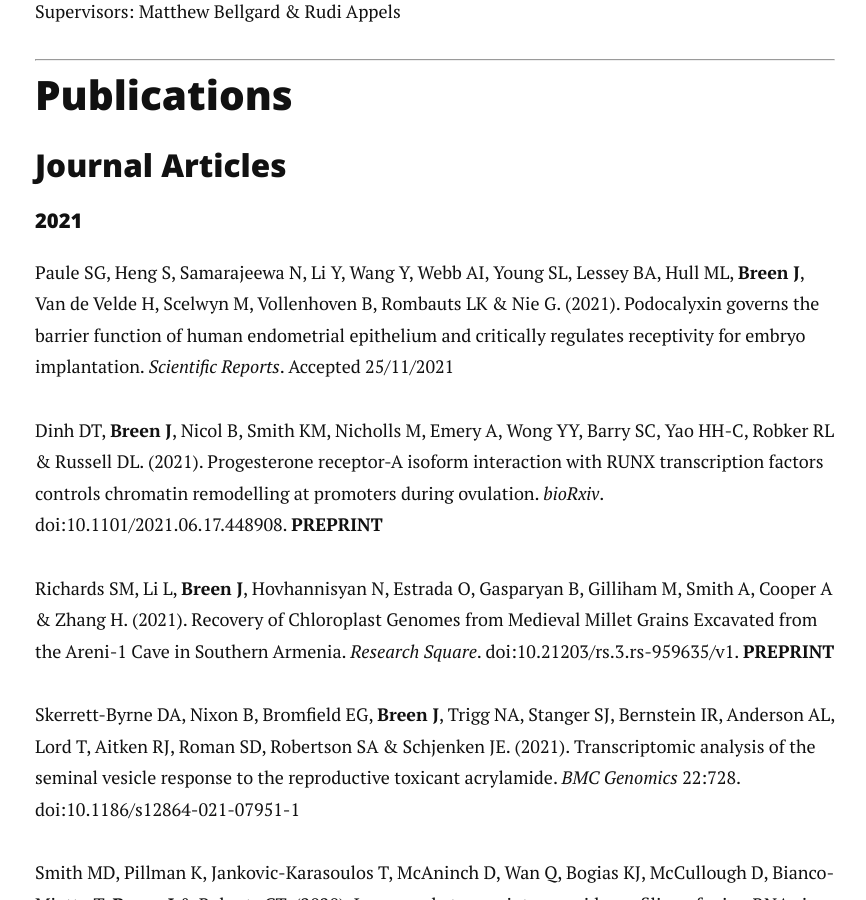
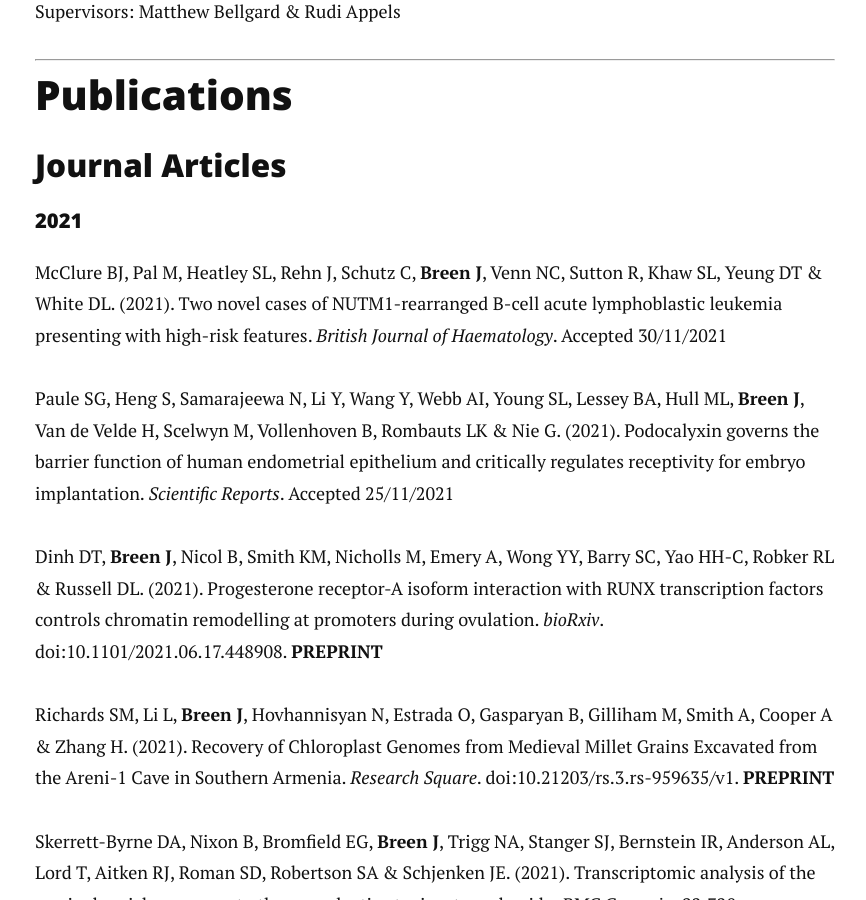
Before and after one commit to jimmybgammyknee/jimmybgammyknee.github.io, a Jekyll site: the page built from cv.md, in a window 1280 px wide and 900 px high, scrolled down 1726 px. Shown: the whole window, without its empty margins (205-1071 px from the left). Built offline with Jekyll 4.4.1, drawn with Linux system fonts in a browser that asks for light colours; nearby versions of some CDN libraries.

Commit message:
new paper

```diff
--- a/cv.md
+++ b/cv.md
@@ -62,6 +62,8 @@
 ### Journal Articles
 
 #### 2021
+
+McClure BJ, Pal M, Heatley SL, Rehn J, Schutz C, **Breen J**, Venn NC, Sutton R, Khaw SL, Yeung DT & White DL. (2021). Two novel cases of NUTM1-rearranged B-cell acute lymphoblastic leukemia presenting with high-risk features. _British Journal of Haematology_. Accepted 30/11/2021
 
 Paule SG, Heng S, Samarajeewa N, Li Y, Wang Y, Webb AI, Young SL, Lessey BA, Hull ML, **Breen J**, Van de Velde H, Scelwyn M, Vollenhoven B, Rombauts LK & Nie G. (2021). Podocalyxin governs the barrier function of human endometrial epithelium and critically regulates receptivity for embryo implantation. _Scientific Reports_. Accepted 25/11/2021
 
```
